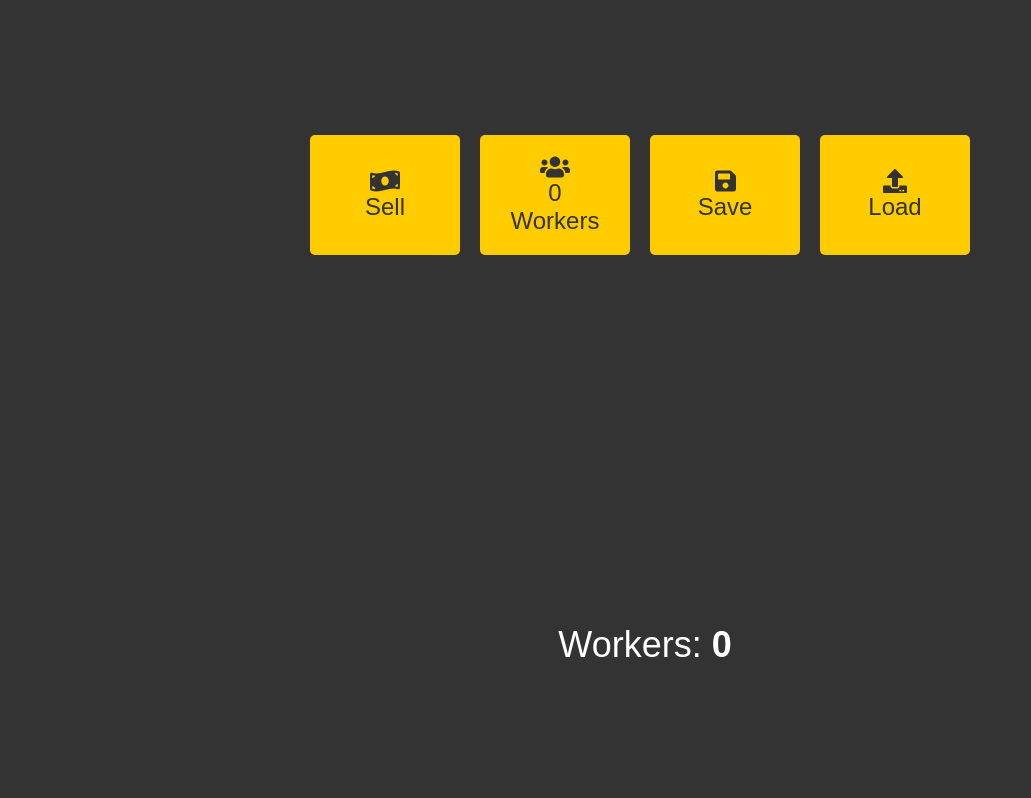
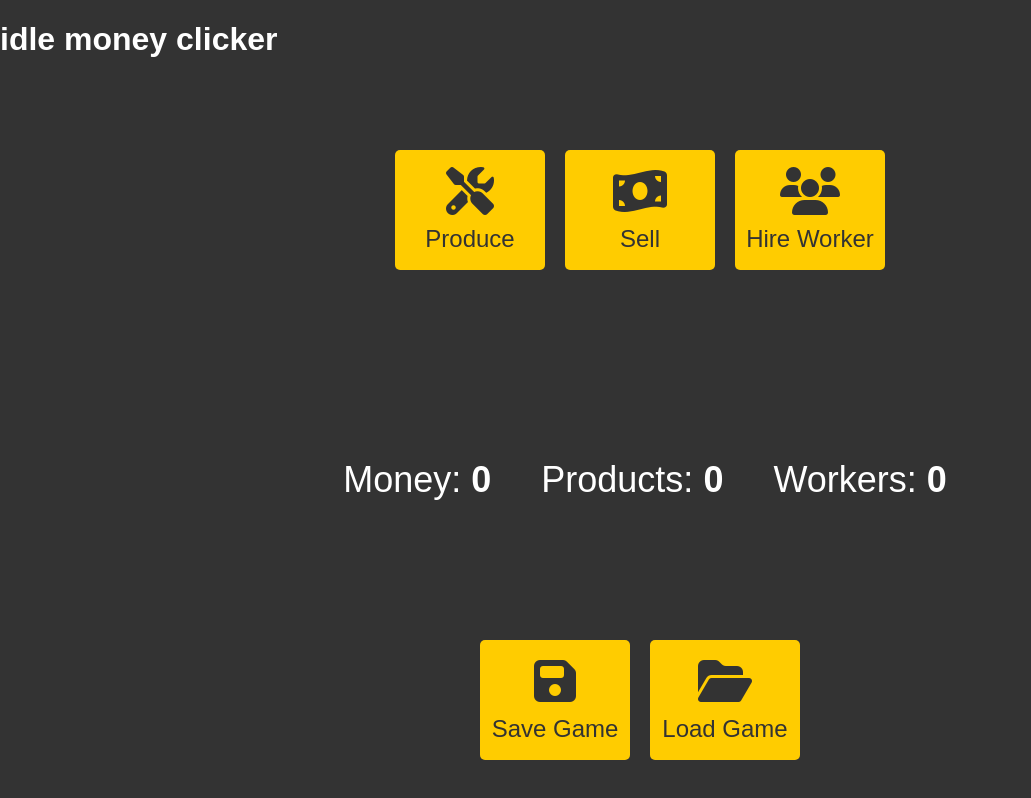
Before and after one commit to largefort/idleclicker, a plain HTML site: page index.html in a window 1280 px wide. Shown: the whole page, without its empty margins (0-1031 px from the left). Drawn offline with Linux system fonts and the light colour scheme.

Commit message:
Update index.html

```diff
--- a/index.html
+++ b/index.html
@@ -1,42 +1,41 @@
 <!DOCTYPE html>
 <html>
 <head>
-        <meta charset="UTF-8">
-        <meta name="viewport" content="width=device-width, initial-scale=1.0">
-        <title>My Game</title>
-        <link rel="stylesheet" href="style.css">
-        <script defer src="https://use.fontawesome.com/releases/v5.15.4/js/all.js" integrity="sha384-eTlPpJNQwZjgkEhpvE+P09StQ2z8L6zWm9+i1CZkxu1T/s2KRJv9ZD4oBcW4ZjWJ" crossorigin="anonymous"></script>
+    <title>idle money clicker</title>
+    <meta name="viewport" content="width=device-width, initial-scale=1">
+    <link rel="stylesheet" type="text/css" href="style.css">
 </head>
 <body>
+    <h1>idle money clicker</h1>
     <div class="container">
         <div class="button-container">
-                <button id="sellButton" class="button">
-                    <i class="fas fa-money-bill-wave"></i>
-                    Sell
-                </button>
-                <button id="hireButton" class="button">
-                    <i class="fas fa-users"></i>
-                    <span id="workers">0</span> Workers
-                </button>
-                <div class="save-container">
-                    <button id="saveButton" class="button save-button">
-                        <i class="fas fa-save"></i>
-                        Save
-                    </button>
-                    <button id="loadButton" class="button load-button">
-                        <i class="fas fa-upload"></i>
-                        Load
-                    </button>
-                </div>
+            <button id="produceButton" class="button"><i class="fas fa-tools"></i> Produce</button>
+            <button id="sellButton" class="button"><i class="fas fa-money-bill-wave"></i> Sell</button>
+            <button id="hireButton" class="button"><i class="fas fa-users"></i> Hire Worker</button>
         </div>
         <div class="info-container">
             <div class="info-row">
+                <p class="info-label">Money:</p>
+                <p class="info-value"><span id="money">0</span></p>
+            </div>
+            <div class="info-row">
+                <p class="info-label">Products:</p>
+                <p class="info-value"><span id="products">0</span></p>
+            </div>
+            <div class="info-row">
                 <p class="info-label">Workers:</p>
-                    <p class="info-value" id="workers">0</p>
+                <p class="info-value"><span id="workers">0</span></p>
             </div>
         </div>
-            <audio id="backgroundMusic" src="background_music.mp3" loop></audio>
+        <div class="save-container">
+            <button id="saveButton" class="button"><i class="fas fa-save"></i> Save Game</button>
+            <button id="loadButton" class="button"><i class="fas fa-folder-open"></i> Load Game</button>
         </div>
-        <script src="script.js"></script>
+    </div>
+    <audio id="backgroundMusic" loop>
+        <source src="audio/background_music.mp3" type="audio/mpeg">
+    </audio>
+    <script src="https://kit.fontawesome.com/4e5e6b1aee.js" crossorigin="anonymous"></script>
+    <script type="text/javascript" src="script.js"></script>
 </body>
 </html>
```
Lines whose indentation alone changed are shown as unchanged.
